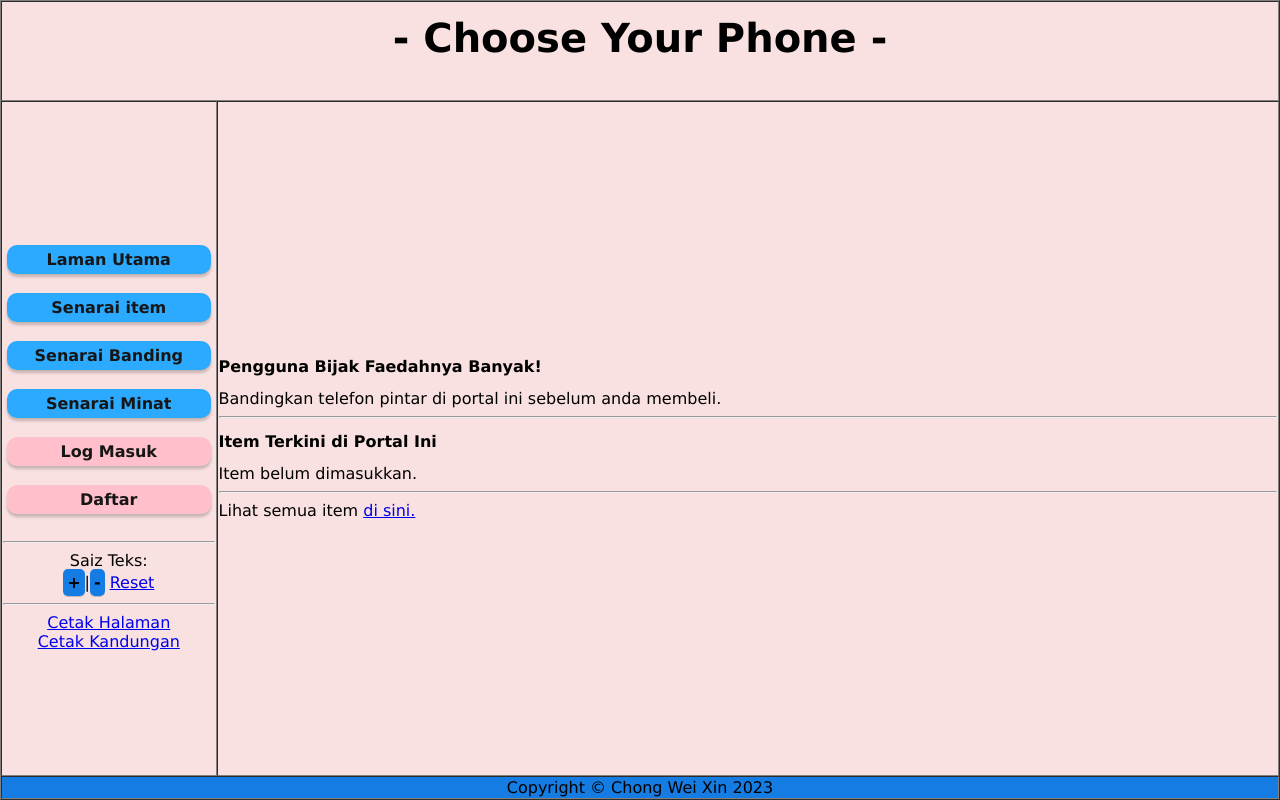
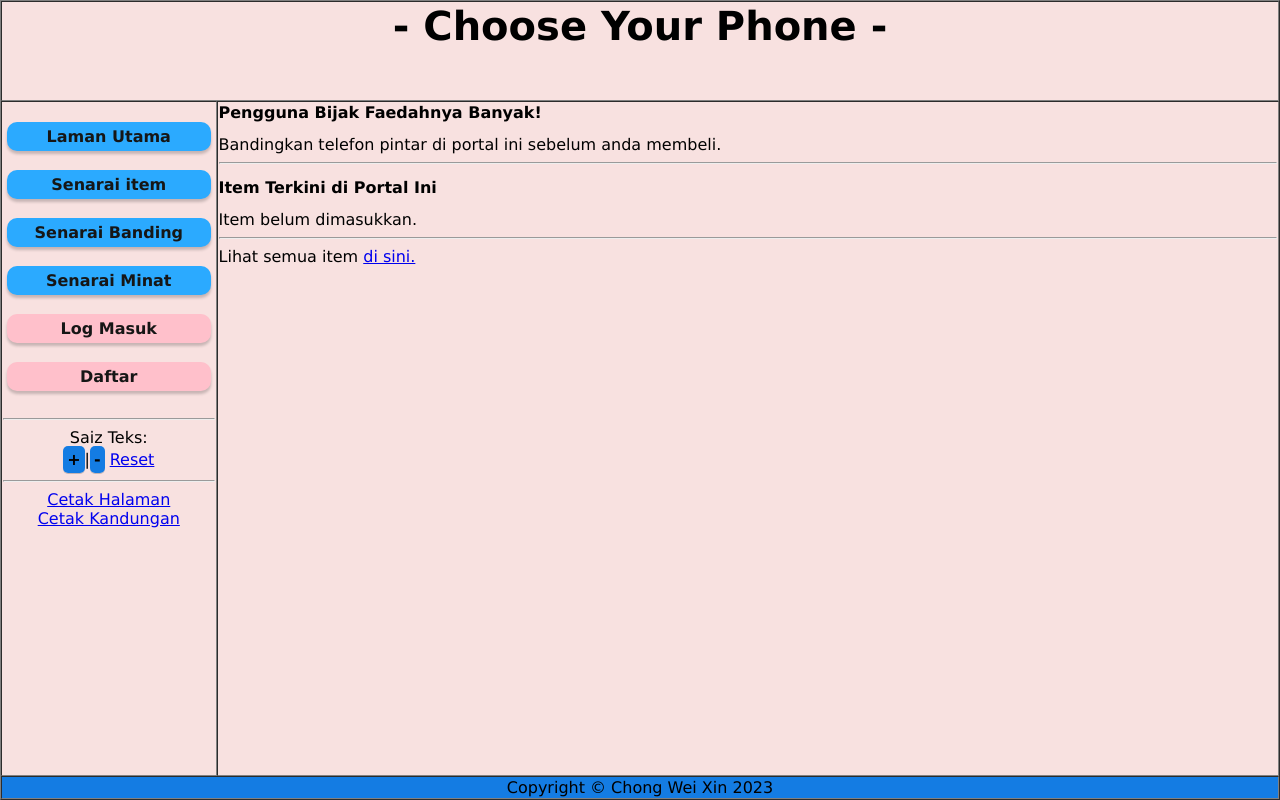
Before and after one commit to allie0407/phone-select, a PHP site: page /index.php in a window 1280 px wide. Run offline with PHP 8.4, Linux system fonts and the light colour scheme; data that the repository does not hold is empty.

Commit message:
change vertical align

```diff
--- a/style.css
+++ b/style.css
@@ -16,7 +16,7 @@ body{
     margin: 6px;
 }
 td{
-    vertical-align: middle;
+    vertical-align: top;
 }
 input, textarea, select{
     border: 2px solid#0c95fe;
```
